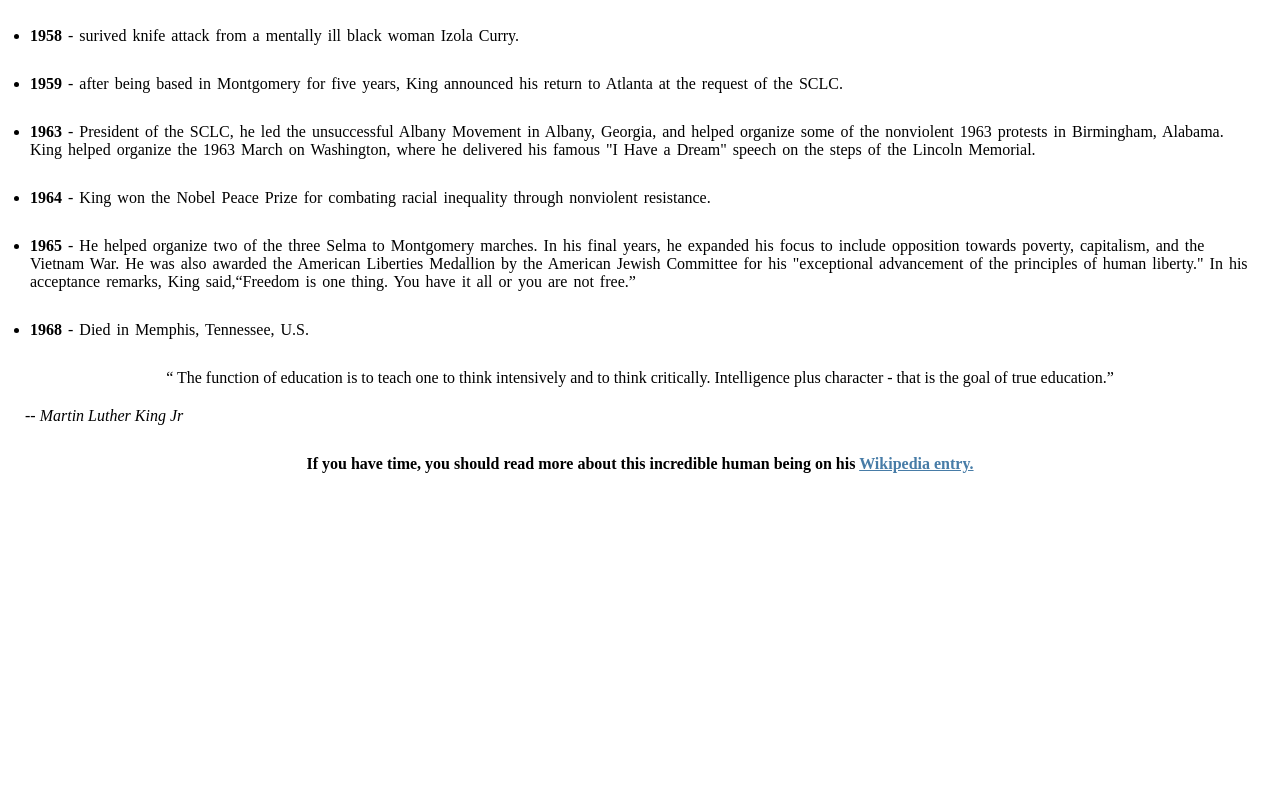
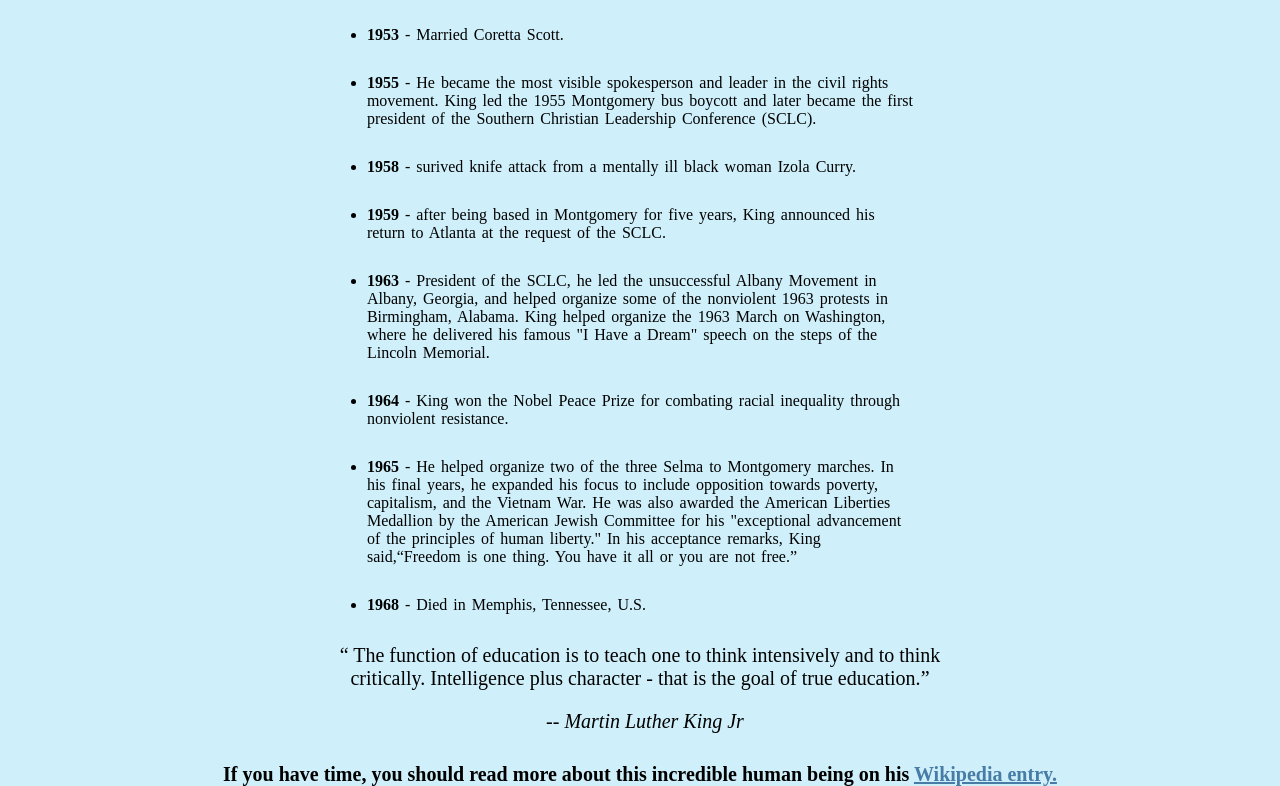
Before and after one commit to Moween/femcode_assignments, a plain HTML site: page tribute-page-project/index.html in a window 1280 px wide. Shown: the part 991-1777 px from the top of the page. Before the commit the page ends 1464 px from the top, so only its background shows below. Drawn offline with Linux system fonts and the light colour scheme.

Commit message:
Wrote media queries.

```diff
--- a/tribute-page-project/styles.css
+++ b/tribute-page-project/styles.css
@@ -7,21 +7,17 @@
 body {
   font-size: 16px;
   font-family:'Times New Roman', Times, serif;
+  background-color: rgba(112, 210, 240, 0.329);
 }
 
-#page-wrapper {
-  /* background-color: #eeeeee; */
-  background-color: blue;
+#main {
   width: 90%;
-  margin-left: 15px;
-  margin-right: 15px;
+  margin-left: auto;
+  margin-right: auto;
   padding-left: 15px;
   padding-right: 15px;
 }
 
-#main {
-  text-align: center;
-}
 
 #title {
   margin-top: 20px;
@@ -40,17 +36,21 @@ body {
 }
 
 .p01:last-of-type {
-  margin-left: 25px;
+  margin-left: 10px;
   font-weight: 300;
 }
 
 #img-div {
-  max-width: 100%;
   background-color: white;
   padding: 20px;
 }
 
-#img {
+figure {
+  margin: 0;
+  max-width: 100%;
+}
+
+#image {
   width: 100%;
   height: 150px;
 }
@@ -86,3 +86,41 @@ main p:last-child {
   font-size: 1rem;
   font-weight: bold;
 }
+
+/* For MEDIUM SCREENS */
+@media only screen and (min-width: 768px) {
+  #image {
+    max-width: 100%;
+    height: 400px;
+  }
+}
+
+/* FOR LARGE SCREENS */
+@media only screen and (min-width: 1024px) {
+  #main {
+    width: 70%;
+  }
+
+  #title {
+    font-size: 3rem;
+  }
+
+  .p01 {
+    font-size: 1.25rem;
+  }
+
+  #tribute-info {
+    width: 70%;
+  }
+
+  main p:last-child {
+    text-align: center;
+    word-spacing: .08;
+    font-size: 1.25rem;
+
+  }
+
+  #tribute-link {
+    font-size: 1.25rem;
+  }
+}
```
